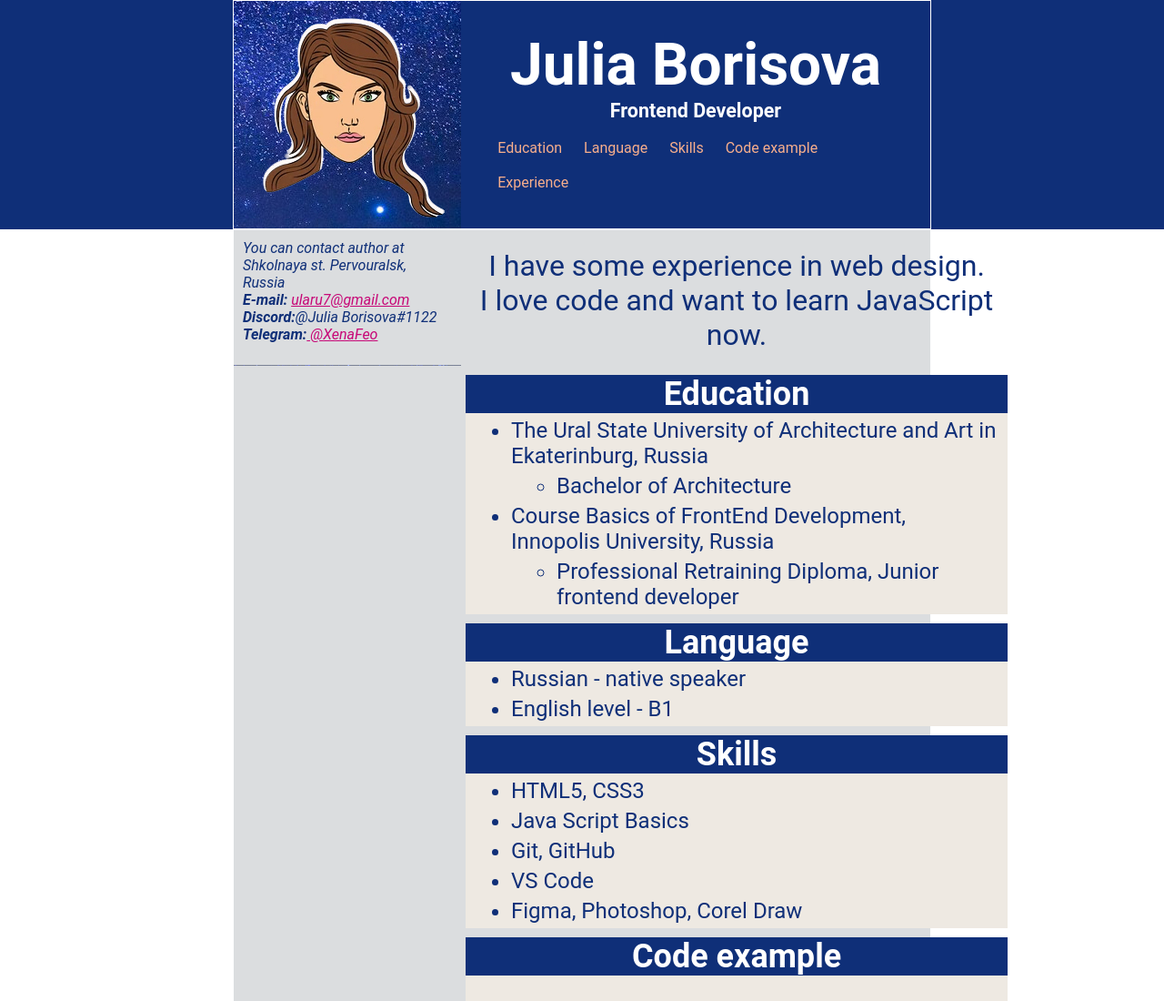
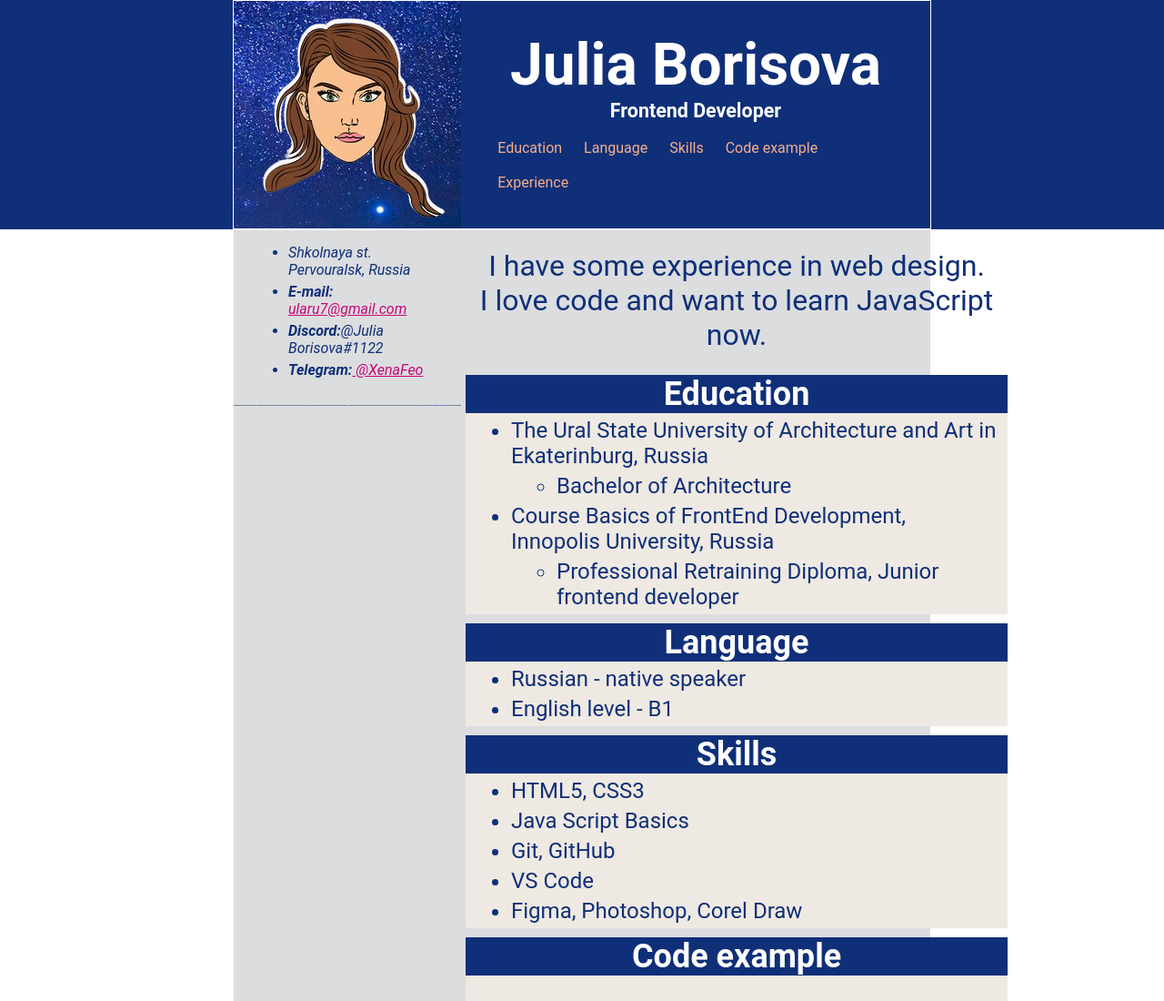
Before and after one commit to XenaBel/rsschool-cv, a plain HTML site: page index.html in a window 1280 px wide. Shown: the top 1100 px of the page at 91% size. Drawn offline with Linux system fonts and the light colour scheme.

Commit message:
fix:change address style

```diff
--- a/index.html
+++ b/index.html
@@ -30,11 +30,13 @@
     <main class="main">
         <aside>
             <div class="center">
-                <address>You can contact author at
-                     Shkolnaya st. Pervouralsk, Russia<br>
-                     <strong>E-mail:</strong> <a href="mailto:ularu7@gmail.com">ularu7@gmail.com</a><br>
-                     <strong>Discord:</strong>@Julia Borisova#1122<br>
-                     <strong>Telegram:</strong><a href="https://t.me/XenaFeo"> @XenaFeo</a><br>
+                <address>
+                    <ul>
+                        <li>Shkolnaya st. Pervouralsk, Russia</li>
+                        <li><strong>E-mail:</strong> <a href="mailto:ularu7@gmail.com">ularu7@gmail.com</a></li>
+                        <li><strong>Discord:</strong>@Julia Borisova#1122</li>
+                        <li><strong>Telegram:</strong><a href="https://t.me/XenaFeo"> @XenaFeo</a></li>
+                    </ul>
                 </address>
             </div>
             <img src="img/pix_1.jpg" alt="Sky" width="250" height="1">
```
